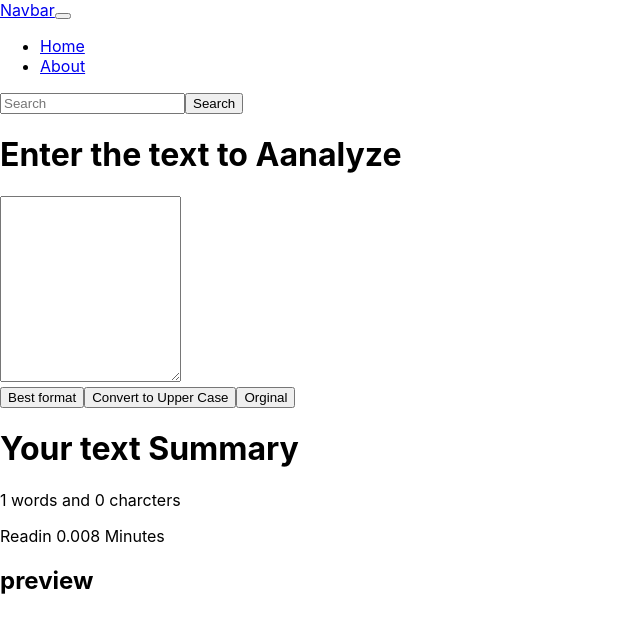
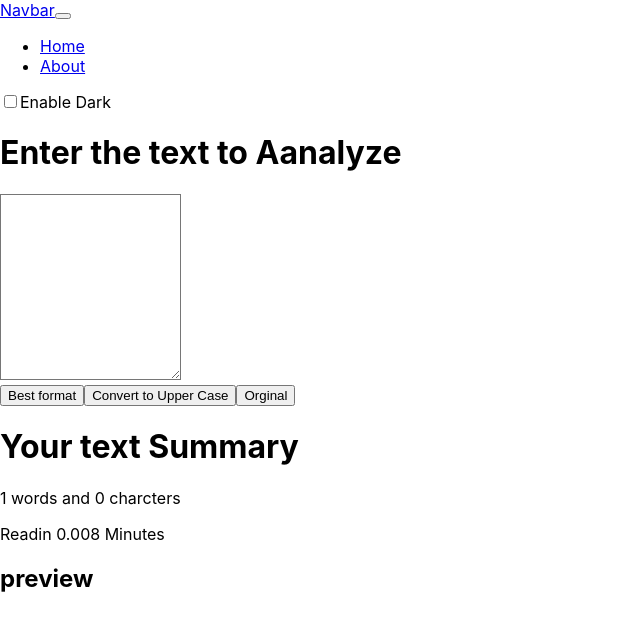
Before and after one commit to iMohsinali/MERN-Project, a React (Create React App) app in the folder text-app/: page / in a window 1280 px wide. Shown: the top 632 px of the page, without its empty margins (0-640 px from the left). Built offline with nearby package versions, Linux system fonts and the light colour scheme; the HTML template or start-up script is replaced by a standard one.

Commit message:
darkmode

```diff
--- a/text-app/src/App.js
+++ b/text-app/src/App.js
@@ -1,12 +1,27 @@
-import React from "react";
+import React, { useState } from "react";
 import Navbar from "./components/Navbar";
 import TextForm from "./components/TextForm";
 
 const App = () => {
+  const [color, setcolor] = useState("light");
+
+  const handle = () => {
+    if (color === "light") setcolor("dark");
+    else setcolor("light");
+  };
+  console.log(color);
+
   return (
-    <div>
-      <Navbar />
-      <TextForm />
+    <div
+      style={{
+        background: color === "dark" ? "gray" : "white",
+        height: "100vh",
+      }}
+      className="my-10"
+    >
+      <Navbar color={color} handle={handle} />
+
+      <TextForm color={color} />
     </div>
   );
 };
--- a/text-app/src/components/Navbar.js
+++ b/text-app/src/components/Navbar.js
@@ -1,9 +1,7 @@
-import React from "react";
-
-const Navbar = () => {
+const Navbar = ({ color, handle }) => {
   return (
     <>
-      <nav className="navbar navbar-expand-lg navbar-light bg-light">
+      <nav className={`navbar navbar-expand-lg  navbar-${color} : bg-${color}`}>
         <div className="container-fluid">
           <a className="navbar-brand" href="/">
             Navbar
@@ -32,7 +30,7 @@ const Navbar = () => {
                 </a>
               </li>
             </ul>
-            <form className="d-flex">
+            {/* <form className="d-flex">
               <input
                 className="form-control me-2"
                 type="search"
@@ -42,7 +40,22 @@ const Navbar = () => {
               <button className="btn btn-outline-success" type="submit">
                 Search
               </button>
-            </form>
+            </form> */}
+            <div
+              class={`form-check form-switch text-${
+                color === `light` ? `dark` : `light`
+              }`}
+            >
+              <input
+                class="form-check-input"
+                type="checkbox"
+                id="flexSwitchCheckDefault"
+                onChange={handle}
+              />
+              <label class="form-check-label" for="flexSwitchCheckDefault">
+                {color === `light` ? `Enable Dark` : `Enalbe light`}
+              </label>
+            </div>
           </div>
         </div>
       </nav>
--- a/text-app/src/components/TextForm.js
+++ b/text-app/src/components/TextForm.js
@@ -1,6 +1,6 @@
 import React, { useState } from "react";
 
-const TextForm = () => {
+const TextForm = (props) => {
   const [text, settext] = useState("");
   console.log(text);
   const Uphandler = () => {
@@ -31,17 +31,12 @@ const TextForm = () => {
     localStorage.setItem("mohe", text);
   };
 
-  //   b.forEach((e, index) => {
-  //     if (e === ".") {
-  //       c.push(index);
-  //     }
-  //   });
-
-  //   console.log(a.charAt(18).toUpperCase());
-
   return (
     <>
-      <div className="container my-3">
+      <div
+        className="container my-3"
+        style={{ color: props.color === "dark" ? "white" : "black" }}
+      >
         <h1>Enter the text to Aanalyze</h1>
         <div className="mb-3">
           <textarea
@@ -50,6 +45,10 @@ const TextForm = () => {
             rows="12"
             value={text || localStorage.getItem("mohe")}
             onChange={changehandler}
+            style={{
+              backgroundColor: props.color === "dark" ? "gray" : "white",
+              color: props.color === "dark" ? "white" : "black",
+            }}
           ></textarea>
         </div>
         <button onClick={Correct} className="btn btn-primary mx-2">
@@ -62,7 +61,10 @@ const TextForm = () => {
           Orginal
         </button>
       </div>
-      <div className="container my-2">
+      <div
+        className="container my-2"
+        style={{ color: props.color === "dark" ? "white" : "black" }}
+      >
         <h1>Your text Summary</h1>
         <p>
           {text.split(" ").length} words and {text.replace(/\s/g, "").length}{" "}
```
